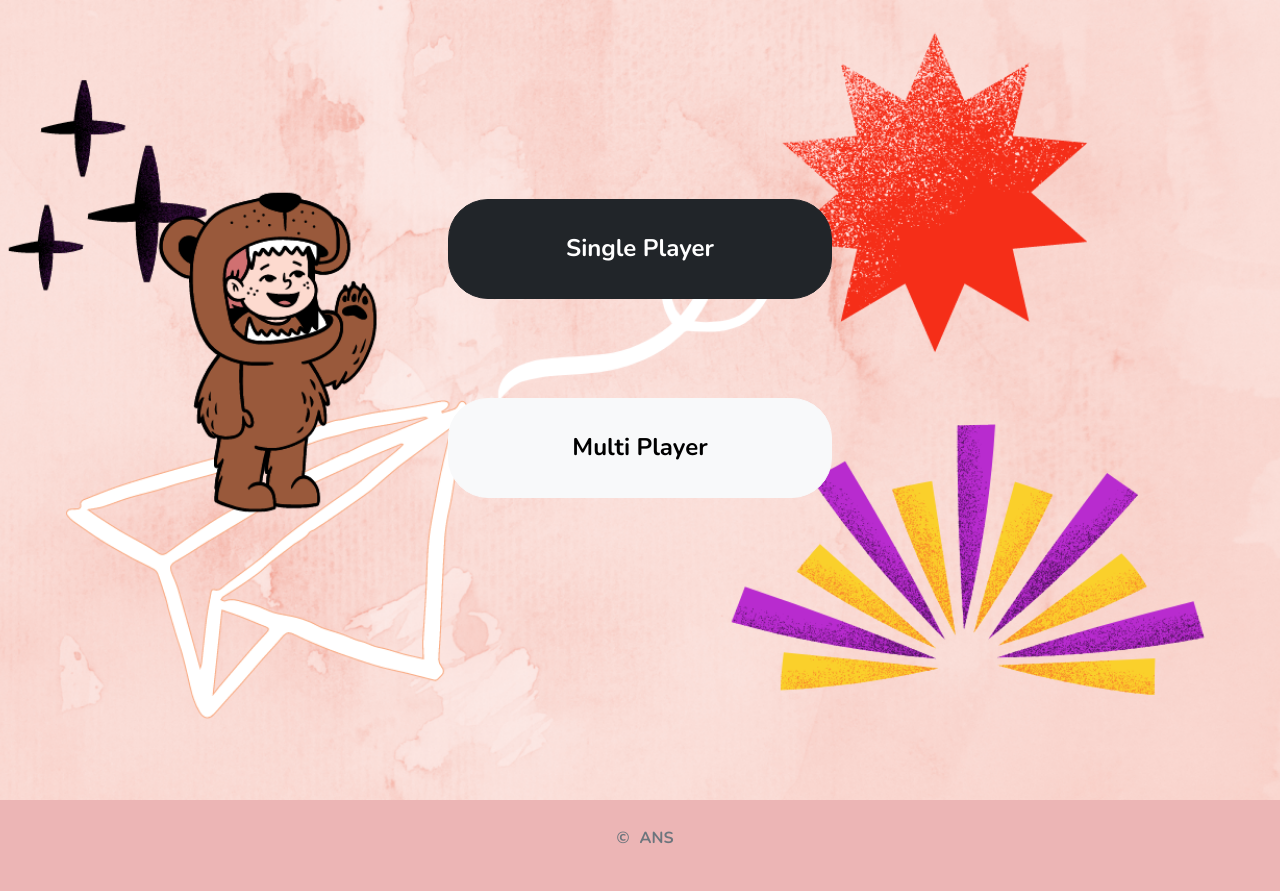
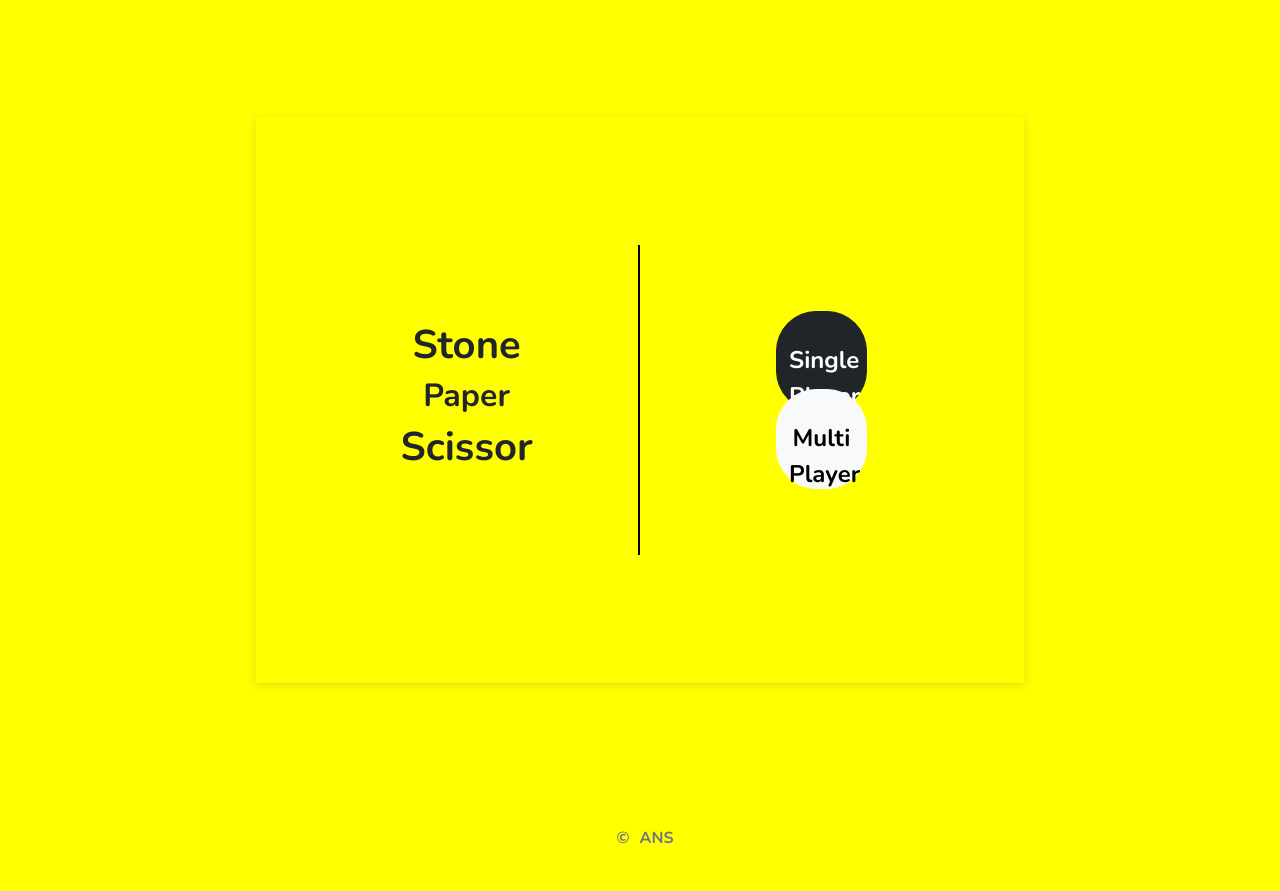
Before and after one commit to aryan7781/Stone-Paper-Scissor, a Django app: page /play in a window 1280 px wide. Shown: the part 76-967 px from the top of the page. Run offline with Django 4.2, Linux system fonts and the light colour scheme; some libraries are stand-ins or nearby versions; some web fonts are replaced.

Commit message:
play board bugs there

```diff
--- a/game/static/play_board_style.css
+++ b/game/static/play_board_style.css
@@ -3,21 +3,36 @@ body{
     font-weight: 700;
 }
 
+#gametype{
+    min-height: 100vh;
+    /* width: 100vw; */
+    background: yellow;
+    display: flex;
+    justify-content: center;
+    align-items: center;
+    flex-direction: row;
+}
 
+.name{
+    border-right: 2px solid black;
+    display: flex;
+    justify-content: center;
+    align-items: center;
+    flex-direction: column;
+}
 
-#gametype{
-    height: 100vh;
-    width: 100%;
-    background: url("../static/images/play_button_back.png");
-    background-repeat: no-repeat;
-    background-size: cover;
-    background-position: center;
+.intro-of-game{
+    width: 60%;
+    /* height: 90%; */
+    padding: 10% 4%;
+    box-shadow: rgba(99, 99, 99, 0.2) 0px 2px 8px 0px;
 }
 
 .play-buttons{
-    height: 100%;
     display: flex;
+    justify-content: center;
     align-items: center;
+    padding-left: 30px;
 }
 
 .center{
@@ -59,9 +74,16 @@ body{
     align-items: center;
     justify-content: center;
     padding: 2% 7%;
-    background-color: #ecb5b5;
+    background: yellow;
 }
 
 .symbol{
     padding: 10px;
 }
+
+@media screen and (max-width: 991px)
+{
+    .name{
+        border: none;
+    }
+}
--- a/game/templates/play_board.html
+++ b/game/templates/play_board.html
@@ -2,30 +2,33 @@
 {% load static %}
 <!doctype html>
 <html lang="en">
+
 <head>
     <!-- Required meta tags -->
     <meta charset="utf-8">
     <meta name="viewport" content="width=device-width, initial-scale=1">
 
     <!-- Bootstrap CSS -->
-    <link href="https://cdn.jsdelivr.net/npm/bootstrap@5.1.3/dist/css/bootstrap.min.css" rel="stylesheet" integrity="sha384-1BmE4kWBq78iYhFldvKuhfTAU6auU8tT94WrHftjDbrCEXSU1oBoqyl2QvZ6jIW3" crossorigin="anonymous">
+    <link href="https://cdn.jsdelivr.net/npm/bootstrap@5.1.3/dist/css/bootstrap.min.css" rel="stylesheet"
+        integrity="sha384-1BmE4kWBq78iYhFldvKuhfTAU6auU8tT94WrHftjDbrCEXSU1oBoqyl2QvZ6jIW3" crossorigin="anonymous">
 
     <link rel="preconnect" href="https://fonts.googleapis.com">
     <link rel="preconnect" href="https://fonts.gstatic.com" crossorigin>
-    <link href="https://fonts.googleapis.com/css2?family=Lobster+Two:ital,wght@0,700;1,700&family=Nunito:wght@700;800;900&family=Pushster&display=swap" rel="stylesheet">
+    <link
+        href="https://fonts.googleapis.com/css2?family=Lobster+Two:ital,wght@0,700;1,700&family=Nunito:wght@700;800;900&family=Pushster&display=swap"
+        rel="stylesheet">
     <link href="https://fonts.googleapis.com/css2?family=Nunito:wght@700;900&display=swap" rel="stylesheet">
-    <link rel="stylesheet" href="https://pro.fontawesome.com/releases/v5.10.0/css/all.css" integrity="sha384-AYmEC3Yw5cVb3ZcuHtOA93w35dYTsvhLPVnYs9eStHfGJvOvKxVfELGroGkvsg+p" crossorigin="anonymous"/>
+    <link rel="stylesheet" href="https://pro.fontawesome.com/releases/v5.10.0/css/all.css"
+        integrity="sha384-AYmEC3Yw5cVb3ZcuHtOA93w35dYTsvhLPVnYs9eStHfGJvOvKxVfELGroGkvsg+p" crossorigin="anonymous" />
 
     {% block css_block %}
     <link rel="stylesheet" href="{% static 'play_board_style.css' %}">
     {% endblock %}
 
-<<<<<<< HEAD
     <title>Stone Paper Scissor - Lets's Play</title>
-=======
     <title>Stone Paper Scissor - Play</title>
->>>>>>> c0b1019c78a0c58a860002e52c0b260c76c553e5
 </head>
+
 <body>
 
 
@@ -36,8 +39,20 @@
     {% block body_block %}
 
     <section id="gametype">
-        <div class="play-buttons">
-
+        <div class="intro-of-game">
+            <div class="row">
+                <div class="col-lg-6 name">
+                    <div class="stone">
+                        <h1>Stone</h1>
+                    </div>
+                    <div class="paper">
+                        <h2>Paper</h2>
+                    </div>
+                    <div class="scissor">
+                        <h1>Scissor</h1>
+                    </div>
+                </div>
+                <div class="col-lg-6 play-buttons">
                     <div class="center">
                         <div class="s_p_btn">
                             <a class="btn btn-dark" href="single_player">Single Player</a>
@@ -47,9 +62,9 @@
                             <a class="btn btn-light" href="multi_player">Multi Player</a>
                         </div>
                     </div>
-
                 </div>
-
+            </div>
+        </div>
     </section>
 
     <section class="footer">
@@ -63,7 +78,9 @@
     <!-- Optional JavaScript; choose one of the two! -->
 
     <!-- Option 1: Bootstrap Bundle with Popper -->
-    <script src="https://cdn.jsdelivr.net/npm/bootstrap@5.1.3/dist/js/bootstrap.bundle.min.js" integrity="sha384-ka7Sk0Gln4gmtz2MlQnikT1wXgYsOg+OMhuP+IlRH9sENBO0LRn5q+8nbTov4+1p" crossorigin="anonymous"></script>
+    <script src="https://cdn.jsdelivr.net/npm/bootstrap@5.1.3/dist/js/bootstrap.bundle.min.js"
+        integrity="sha384-ka7Sk0Gln4gmtz2MlQnikT1wXgYsOg+OMhuP+IlRH9sENBO0LRn5q+8nbTov4+1p"
+        crossorigin="anonymous"></script>
 
     <!-- Option 2: Separate Popper and Bootstrap JS -->
     <!--
@@ -72,4 +89,5 @@
     -->
     {% endblock %}
 </body>
+
 </html>
```
Lines whose indentation alone changed are shown as unchanged.
